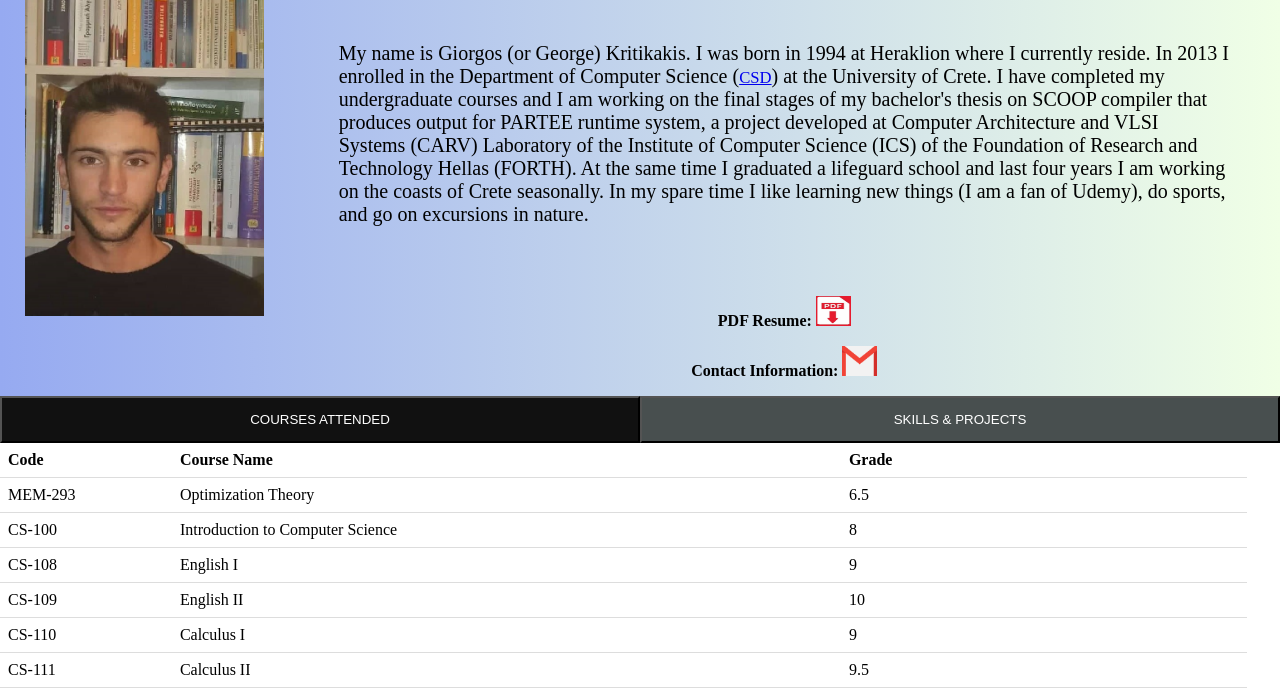
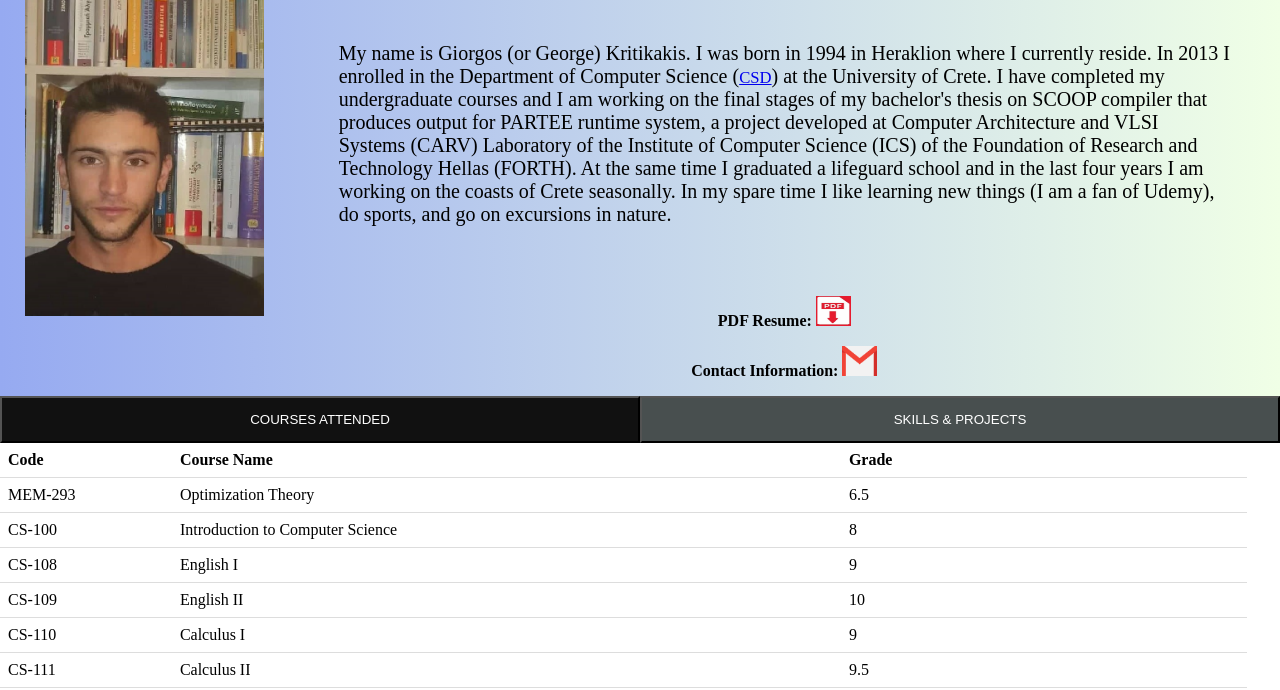
Before and after one commit to GiorgosKritikakis/GiorgosKritikakis.github.io, a plain HTML site: page index.html in a window 1280 px wide. Shown: the part 110-800 px from the top of the page. Drawn offline with Linux system fonts and the light colour scheme.

Commit message:
English corrections

```diff
--- a/index.html
+++ b/index.html
@@ -32,13 +32,13 @@
 			<h1 >Giorgos Kritikakis</h1>
 			<h2>Software Engineer</h2>
 
-			<p id = "intro">My name is Giorgos (or George) Kritikakis. I was born in 1994 at Heraklion where I currently reside.
+			<p id = "intro">My name is Giorgos (or George) Kritikakis. I was born in 1994 in Heraklion where I currently reside.
 				In 2013 I enrolled in the Department of Computer Science
 				(<small><a href="https://www.csd.uoc.gr/CSD/index.jsp?lang=en" target="_blank">CSD</a></small>) at the University of Crete.
 				 I have completed my undergraduate courses and I am working on the final stages of my bachelor's thesis on SCOOP compiler
 				that produces output for PARTEE runtime system, a project developed at Computer Architecture and VLSI Systems (CARV)
 				Laboratory of the Institute of Computer Science  (ICS) of the Foundation of Research and Technology Hellas (FORTH).
-				At the same  time I graduated a lifeguard school and last four years I am working on the coasts of Crete seasonally. In my spare time I like learning new things
+				At the same  time I graduated a lifeguard school and in the last four years I am working on the coasts of Crete seasonally. In my spare time I like learning new things
 				(I am a fan of Udemy), do sports, and go on excursions in nature.
 			</p>
 			<p id="contactInfo">
```
